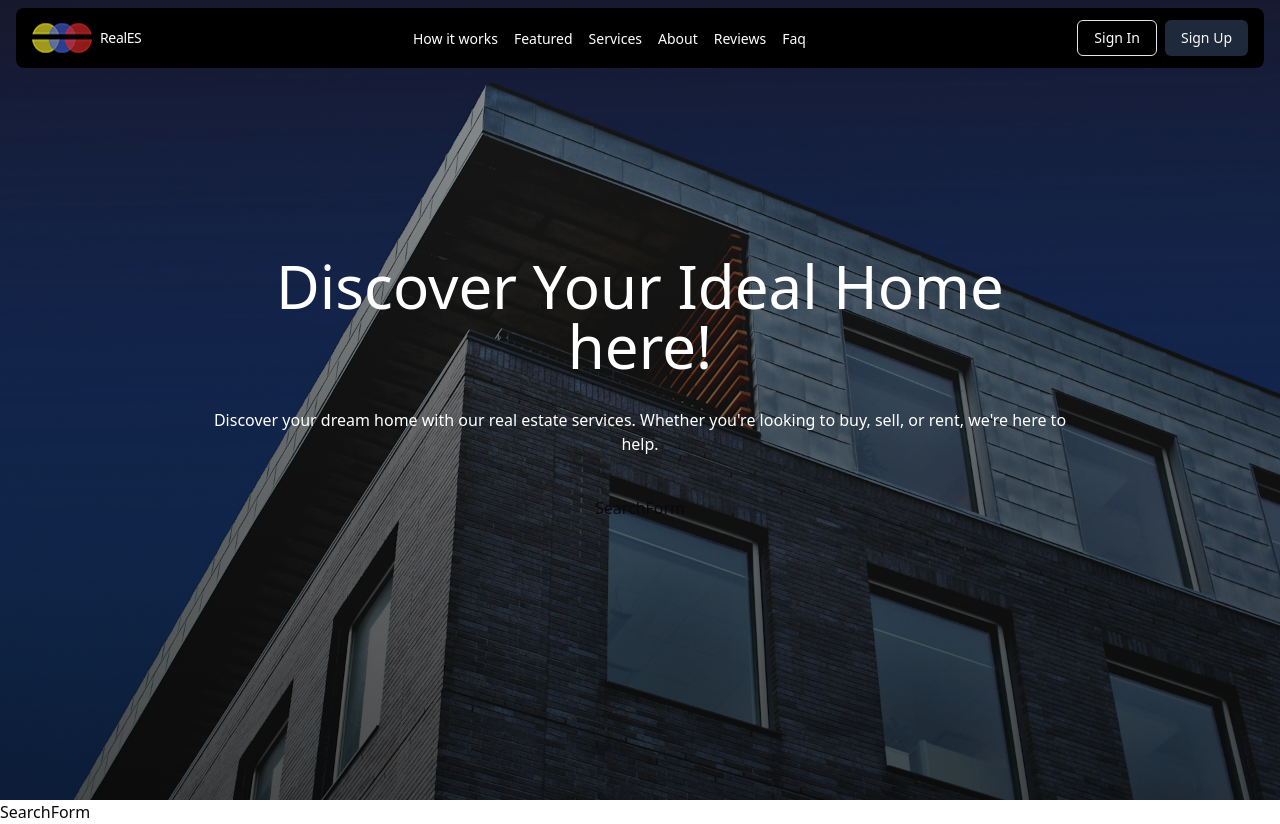
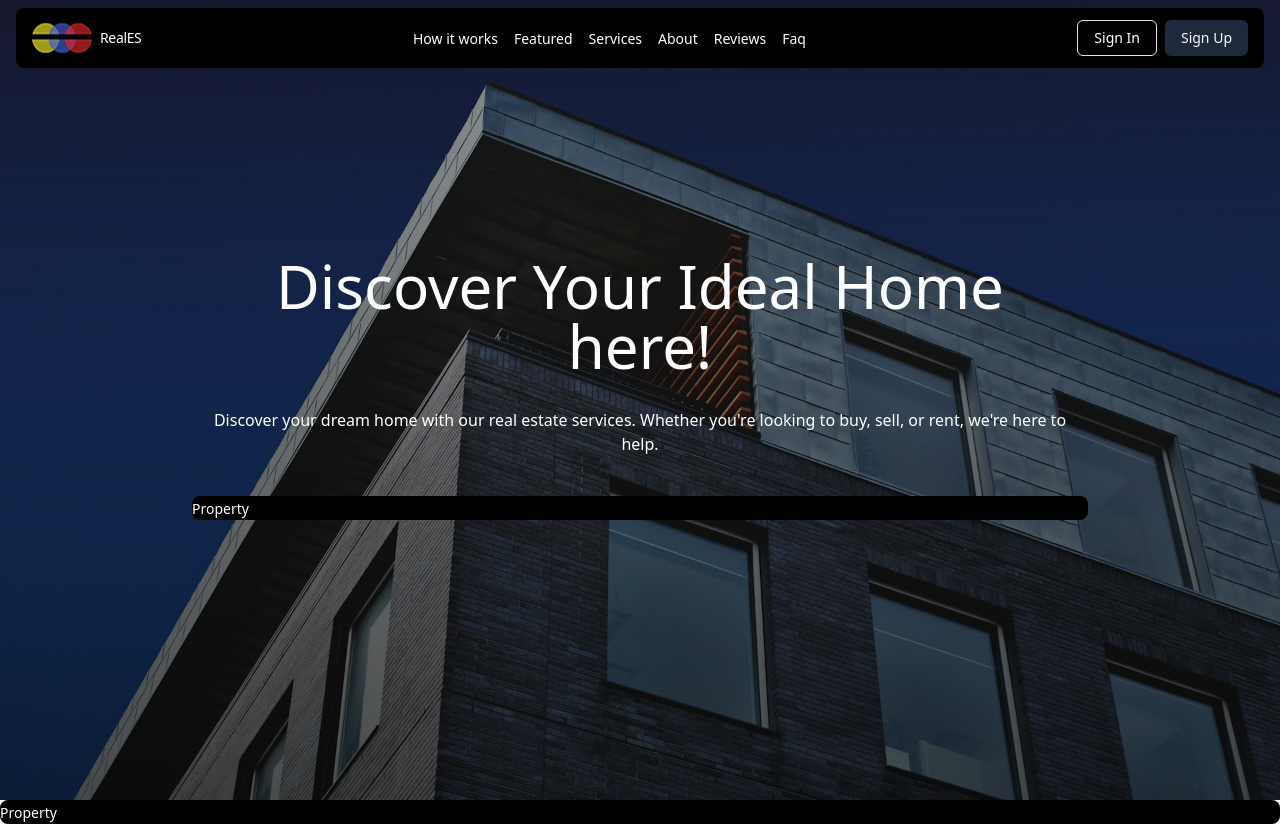
Before and after one commit to ionutpetru4046/real-estate, a Next.js app: page / in a window 1280 px wide. Built offline with nearby package versions, Linux system fonts and the light colour scheme.

Commit message:
searchForm styled with tailwind css

```diff
--- a/src/components/SearchForm.tsx
+++ b/src/components/SearchForm.tsx
@@ -13,9 +13,23 @@ import { Calendar } from "./ui/calendar";
 import { Popover, PopoverContent, PopoverTrigger } from "./ui/popover";
 
 const SearchForm = () => {
+  const form = useForm ();
   return (
-    <div>
-      SearchForm
+    <div className="grid w-full items-end gap-4 rounded-lg bg-black
+    sm:grid-cols-2 lg:grid-cols-4">
+      <Form {...form}>
+        <FormField control={form.control} name="Address" render={({field}) =>{
+          return (
+            <FormItem>
+              <FormLabel className="text-white">
+                Property
+              </FormLabel>
+            </FormItem>
+          )
+        }}>
+
+        </FormField>
+      </Form>
     </div>
   )
 }
```
